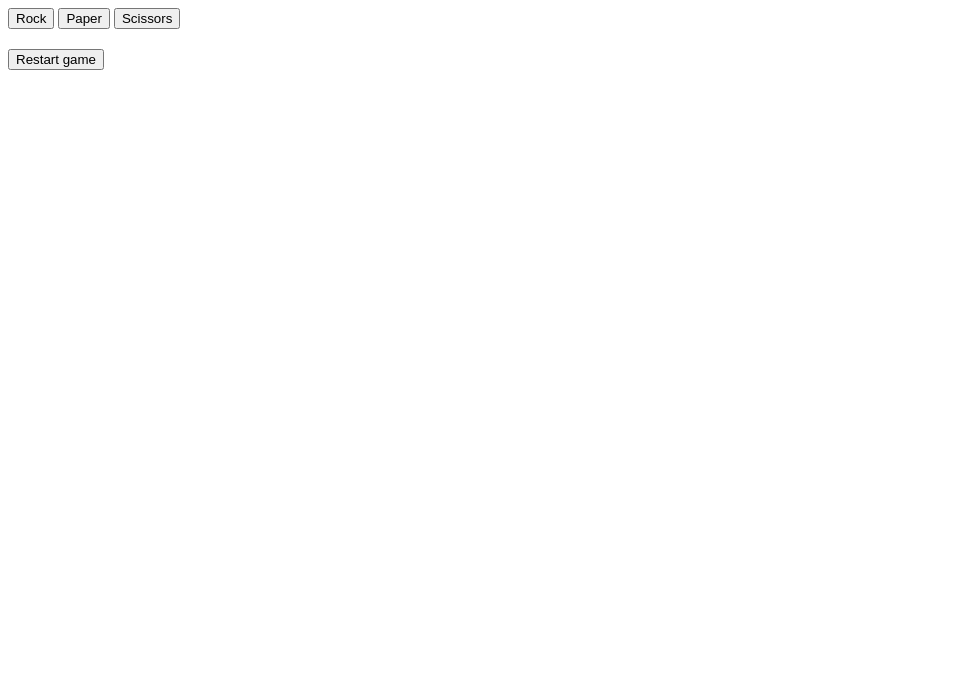
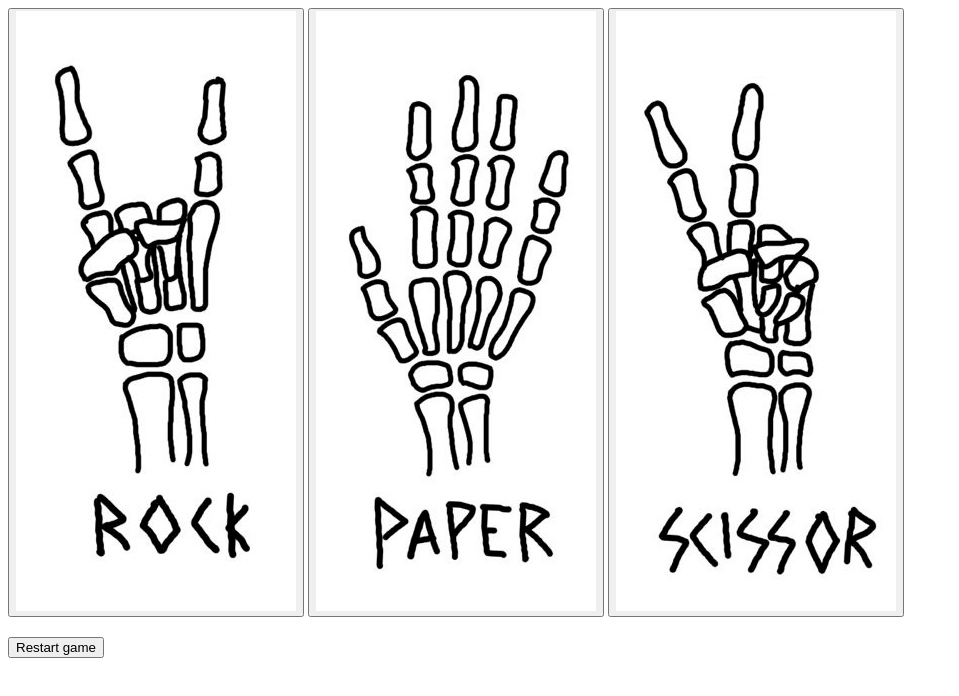
Before and after one commit to jesvica/the-odin-project, a plain HTML site: page foundations/javascript/rock-paper-scissors/index.html in a window 1280 px wide. Shown: the whole page, without its empty margins (0-959 px from the left). Drawn offline with Linux system fonts and the light colour scheme.

Commit message:
Added images and stylesheet

```diff
--- a/foundations/javascript/rock-paper-scissors/index.html
+++ b/foundations/javascript/rock-paper-scissors/index.html
@@ -6,11 +6,17 @@
     <title>Rock Paper Scissors</title>
 </head>
 <body>
-    <button id="rock">Rock</button>
+    <button id="rock">
+        <img src="images/rock-img.jpg" alt="Skeleton hand doing a rock hand sign">
+    </button>
 
-    <button id="paper">Paper</button>
+    <button id="paper">
+        <img src="images/paper-img.jpg" alt="Skeleton hand doing a paper hand sign">
+    </button>
 
-    <button id="scissors">Scissors</button>
+    <button id="scissors">
+        <img src="images/scissors-img.jpg" alt="Skeleton hand doing a scissors hand sign">
+    </button>
 
 
     <h2 id="round-winner"></h2>
```
Also changed, not shown: foundations/javascript/rock-paper-scissors/images/paper-img.jpg (added), foundations/javascript/rock-paper-scissors/images/rock paper scissors.jpg (added), foundations/javascript/rock-paper-scissors/images/rock-img.jpg (added), foundations/javascript/rock-paper-scissors/images/scissors-img.jpg (added), foundations/javascript/rock-paper-scissors/style.css (added).
